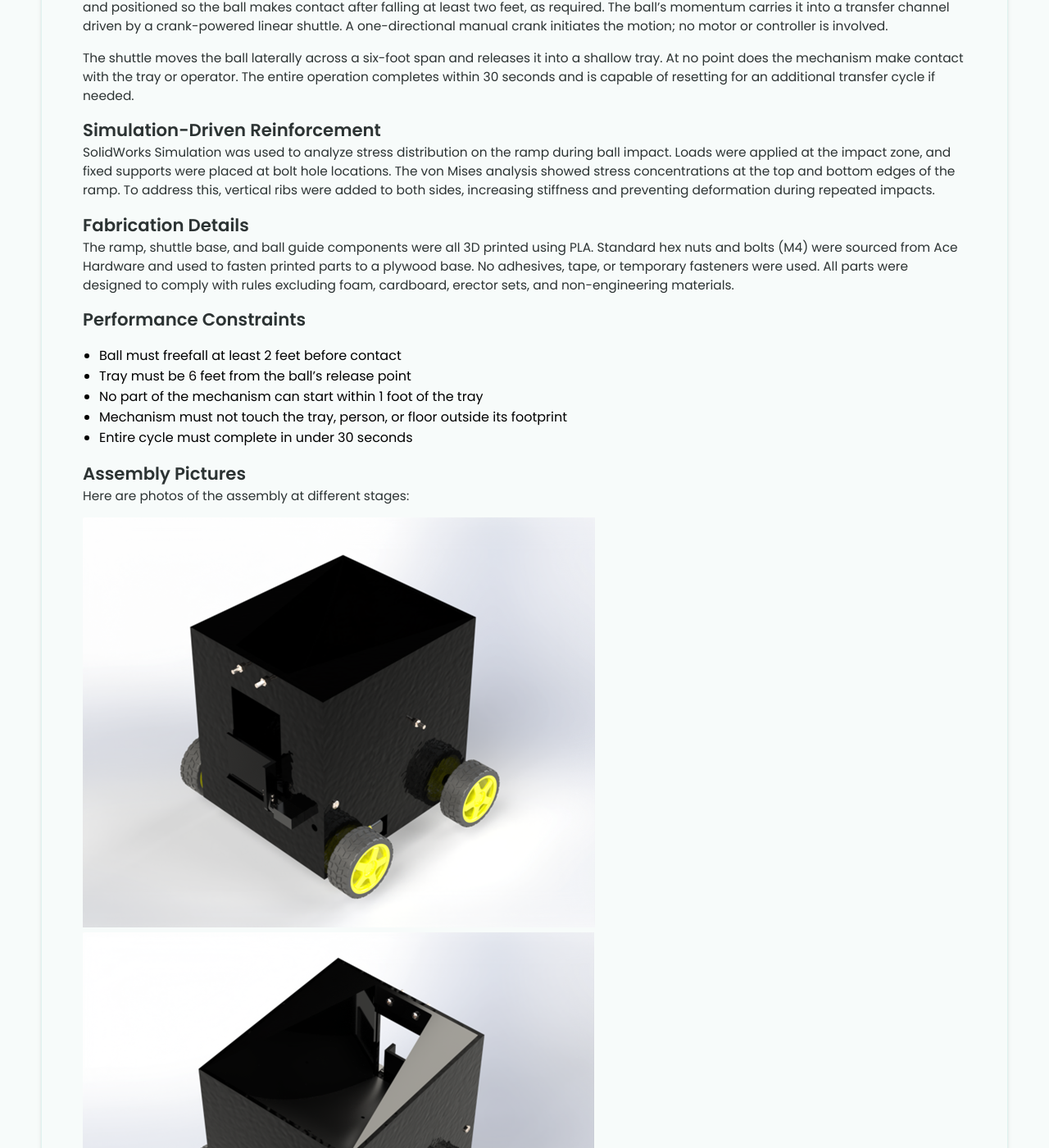
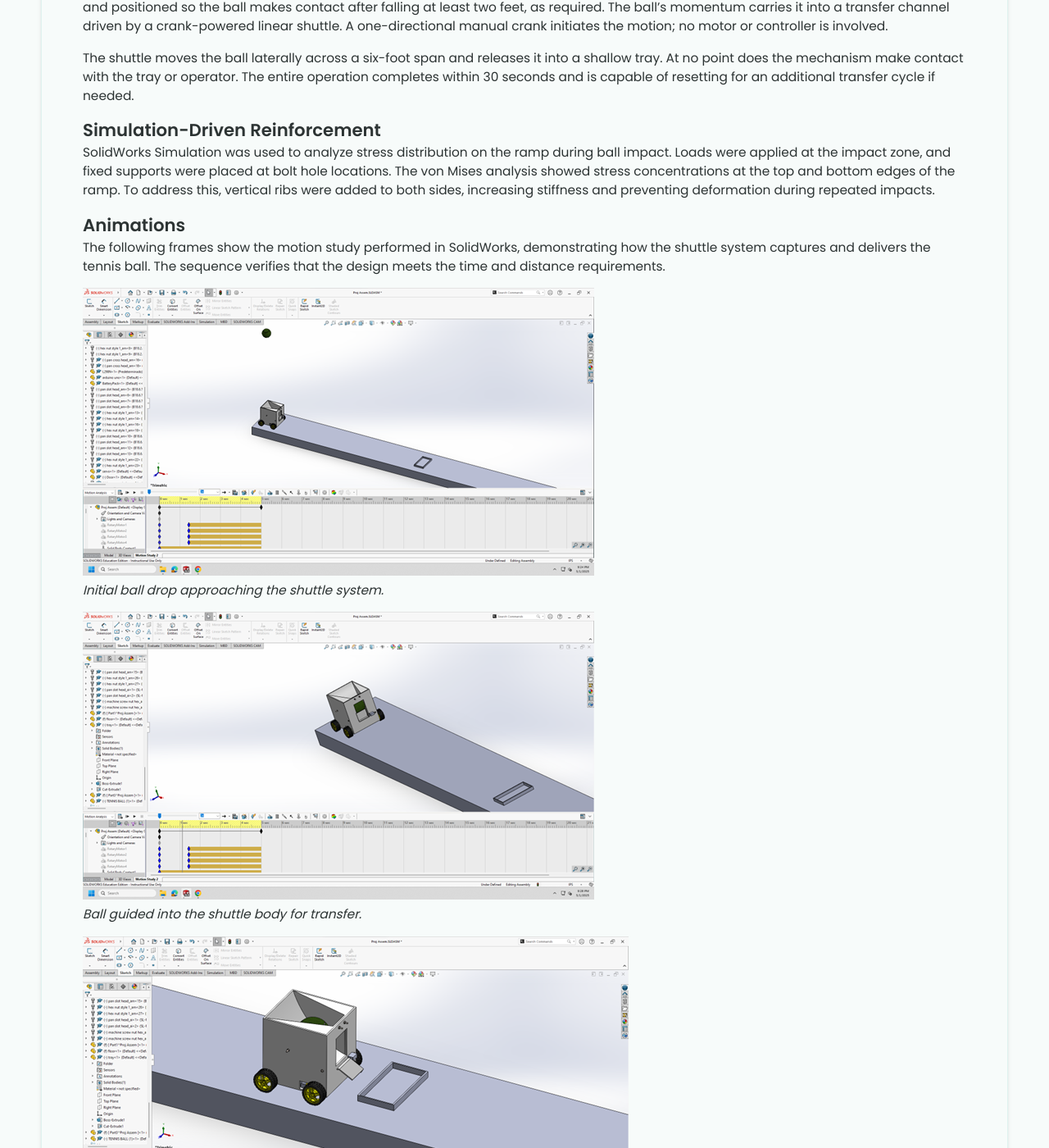
Before and after one commit to jaysonmendoza/jaysonmendoza.github.io, a Jekyll site: the page built from _projects/Autonomous Tennis Ball Retrieval Robot/index.md, in a window 1280 px wide and 1400 px high, scrolled down 862 px. Shown: the whole window at 82% size. Built offline with Jekyll 4.4.1, drawn with Linux system fonts in a browser that asks for light colours; some of the changed text lies outside the part shown.

Commit message:
Update index.md

```diff
--- a/_projects/Autonomous Tennis Ball Retrieval Robot/index.md
+++ b/_projects/Autonomous Tennis Ball Retrieval Robot/index.md
@@ -20,6 +20,22 @@ The shuttle moves the ball laterally across a six-foot span and releases it into
 
 SolidWorks Simulation was used to analyze stress distribution on the ramp during ball impact. Loads were applied at the impact zone, and fixed supports were placed at bolt hole locations. The von Mises analysis showed stress concentrations at the top and bottom edges of the ramp. To address this, vertical ribs were added to both sides, increasing stiffness and preventing deformation during repeated impacts.
 
+## Animations
+
+The following frames show the motion study performed in SolidWorks, demonstrating how the shuttle system captures and delivers the tennis ball. The sequence verifies that the design meets the time and distance requirements.
+
+![Animation 1](/_projects/Autonomous%20Tennis%20Ball%20Retrieval%20Robot/CHP%20ANIM%201.png)
+*Initial ball drop approaching the shuttle system.*
+
+![Animation 2](/_projects/Autonomous%20Tennis%20Ball%20Retrieval%20Robot/CHP%20ANIM%202.png)
+*Ball guided into the shuttle body for transfer.*
+
+![Animation 3](/_projects/Autonomous%20Tennis%20Ball%20Retrieval%20Robot/CHP%20ANIM%203.png)
+*Shuttle moving ball towards the tray with controlled motion.*
+
+![Animation 4](/_projects/Autonomous%20Tennis%20Ball%20Retrieval%20Robot/CHP%20ANIM%204.png)
+*Final release of the ball into the tray at the target position.*
+
 ## Fabrication Details
 
 The ramp, shuttle base, and ball guide components were all 3D printed using PLA. Standard hex nuts and bolts (M4) were sourced from Ace Hardware and used to fasten printed parts to a plywood base. No adhesives, tape, or temporary fasteners were used. All parts were designed to comply with rules excluding foam, cardboard, erector sets, and non-engineering materials.
@@ -34,7 +50,7 @@ The ramp, shuttle base, and ball guide components were all 3D printed using PLA.
 
 ## Assembly Pictures
 
-Here are photos of the assembly at different stages:
+Here are photos of the assembly at different persspectives:
 
 ![Assembly Picture 1](/_projects/Autonomous%20Tennis%20Ball%20Retrieval%20Robot/CHP%20PIC%201.png)
 ![Assembly Picture 2](/_projects/Autonomous%20Tennis%20Ball%20Retrieval%20Robot/CHP%20PIC%202.png)
```
